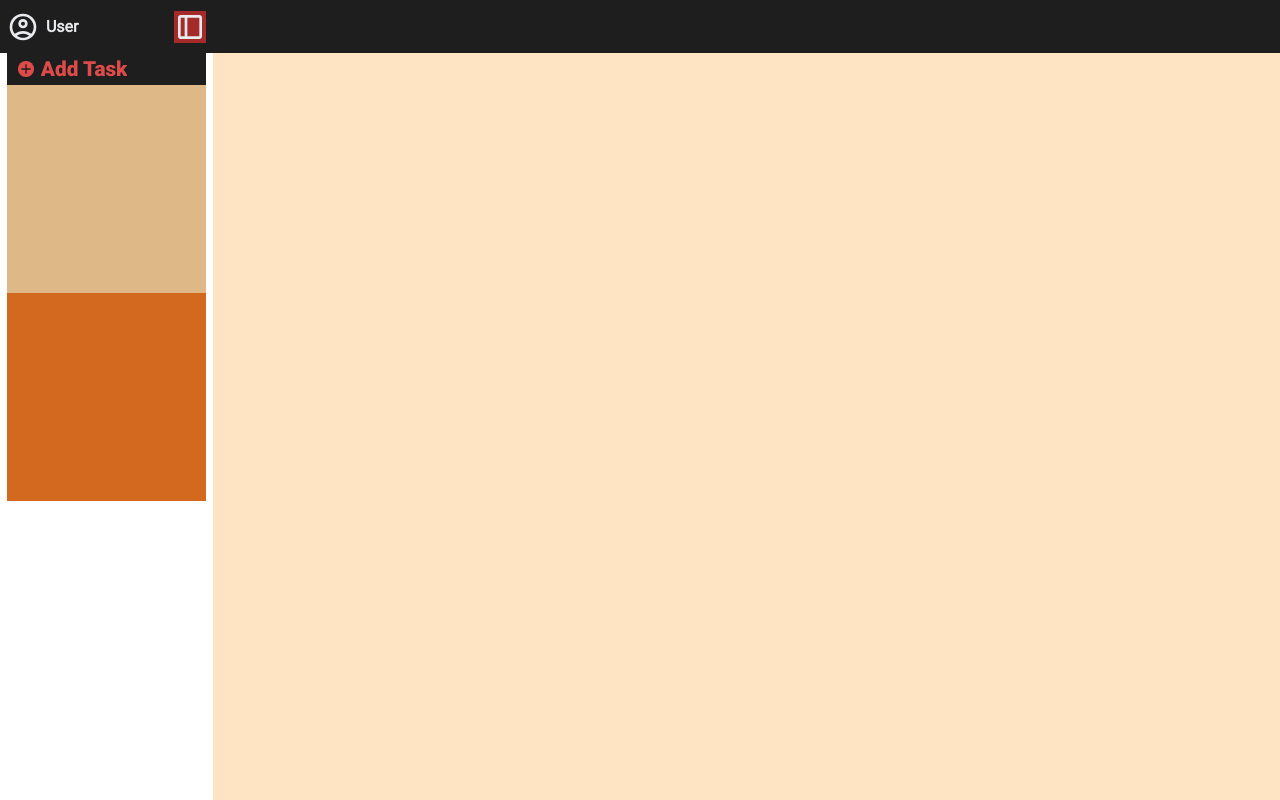
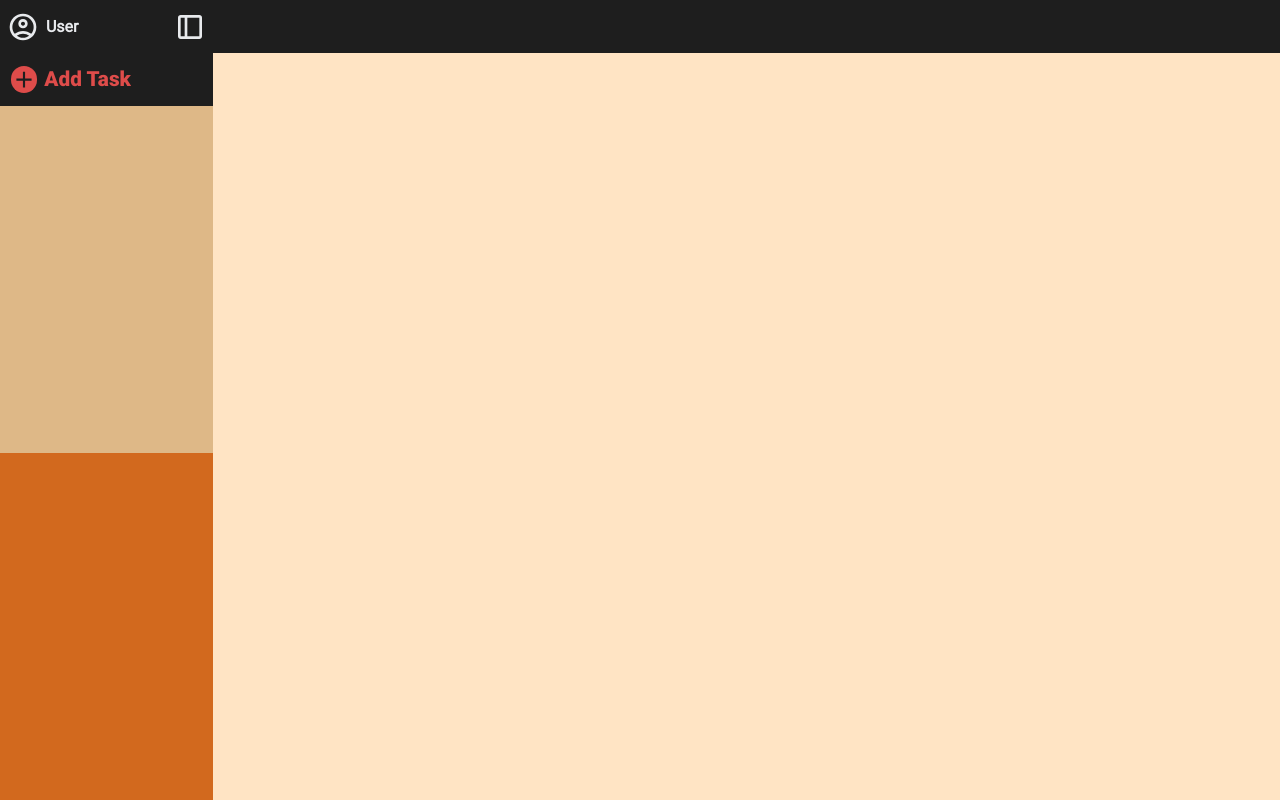
Before and after one commit to prateek-kr-jha/todo-app, a website built with webpack: page src/ui/body.html in a window 1280 px wide. Built offline with nearby package versions, Linux system fonts and the light colour scheme; files whose address does not match are found by name.

Commit message:
completed add task in sidebar

```diff
--- a/src/ui/body.html
+++ b/src/ui/body.html
@@ -8,8 +8,8 @@
 </head>
 <body>
     <div class="container">
-        <!-- <div class="profile"></div> -->
-        <!-- <div class="nav"></div> -->
+        <div class="profile"></div>
+        <div class="nav"></div>
         <div class="sidebar">
             <div class="add-task-cntnr">
                 <img src="../add.svg" alt="" class="add-btn">
@@ -20,6 +20,6 @@
         </div>
         <div class="content"></div>
     </div>
-    <script></script>
+    <!-- <script></script> -->
 </body>
 </html>
--- a/src/ui/profile/profile.css
+++ b/src/ui/profile/profile.css
@@ -17,7 +17,7 @@
     justify-content:flex-start;
 }
 
-.profile-image, .sidebar {
+.profile-image, .sidebar-icon {
     height: 60%;
     margin: 0px 7px;
 }
--- a/src/ui/profile/profile.js
+++ b/src/ui/profile/profile.js
@@ -20,7 +20,7 @@ function createProfileContent() {
     profile.appendChild(userDetailContainer);
 
     const sideBar = createImageWithSource(side_bar);
-    sideBar.classList.add('sidebar');
+    sideBar.classList.add('sidebar-icon');
 
     profile.appendChild(sideBar);
 
--- /dev/null
+++ b/src/ui/sidebar/sidebar.css
@@ -0,0 +1,21 @@
+.sidebar {
+    background-color: brown;
+    grid-column: 1/2;
+    grid-row: 2/3;
+    display: flex;
+    flex-direction: column;
+}
+
+.add-btn {
+    border-radius: 50%;
+    background-color: #de4c4a;
+    height: 50%;
+    margin-left: 0.7em;
+}
+
+.add-tsk-txt {
+    color: #de4c4a;
+    font-family: 'default_black';
+    font-size: 1.3em;
+    margin-left: 7px;
+}
--- /dev/null
+++ b/src/ui/sidebar/sidebar.js
@@ -0,0 +1,45 @@
+import './sidebar.css';
+import { createDivWithClass,createImageWithSource } from '../common/commonHelper';
+import add_icon from './img/add.svg';
+
+function createAddTask() {
+    const addTaskContainer = createDivWithClass("add-task-cntnr");
+    const addIcon = createImageWithSource(add_icon);
+    addIcon.classList.add('add-btn');
+    addTaskContainer.appendChild(addIcon);
+    const addTaskText = createDivWithClass('add-tsk-txt');
+    addTaskText.innerText = 'Add Task';
+    addTaskContainer.appendChild(addTaskText);
+
+    return addTaskContainer;
+}
+
+
+function createBasicCategories() {
+    const basicCategories = createDivWithClass('basic-categories');
+
+
+    return basicCategories;
+}
+
+function createProjectDisplay() {
+    const projectDisplay = createDivWithClass('projects');
+
+    return projectDisplay;
+}
+
+function createSidebar() {
+    const sideBar = createDivWithClass('sidebar');
+
+
+    sideBar.appendChild(createAddTask());
+    sideBar.appendChild(createBasicCategories());
+    sideBar.appendChild(createProjectDisplay());
+
+
+    return sideBar;
+}
+
+export {
+    createSidebar
+}
--- a/src/ui/uiScript.js
+++ b/src/ui/uiScript.js
@@ -1,9 +1,11 @@
 import './body.css';
 import { createProfileContent } from './profile/profile.js';
 import { createNavElement } from './nav/nav.js';
+import { createSidebar } from './sidebar/sidebar.js';
 
 
 const container = document.querySelector('.container');
 
 container.appendChild(createProfileContent());
 container.appendChild(createNavElement());
+container.appendChild(createSidebar());
```
Also changed, not shown: src/ui/sidebar/img/add.svg (renamed from src/add.svg).
